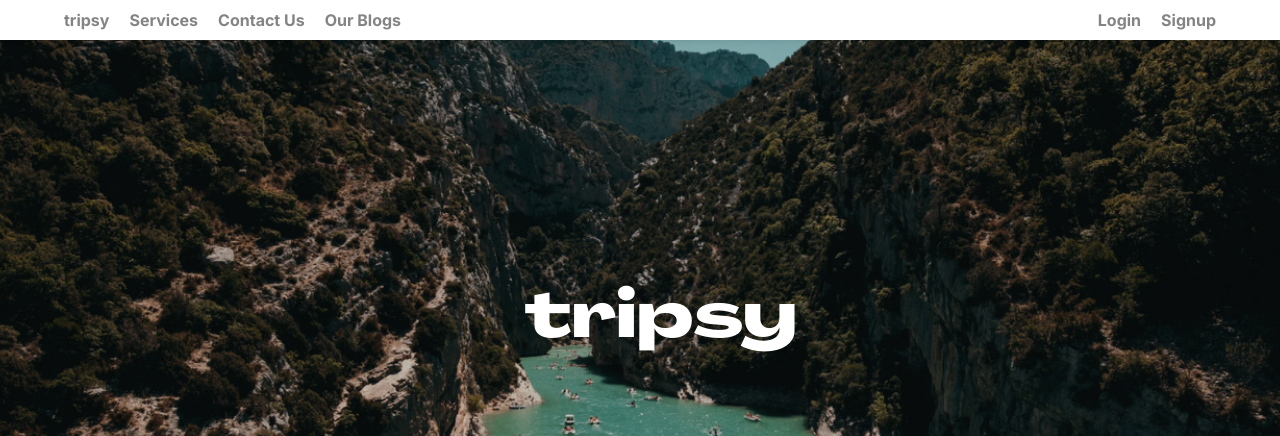
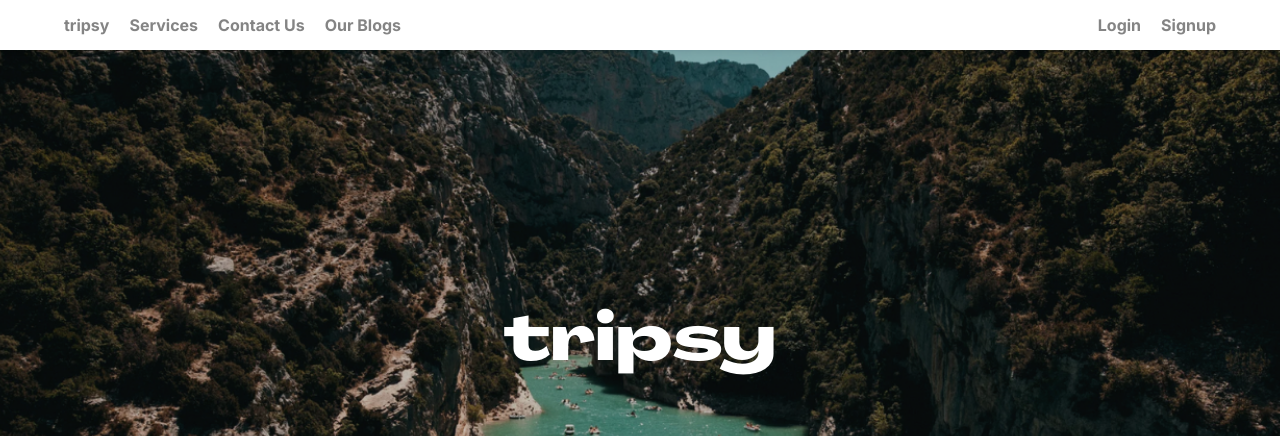
Before and after one commit to ritukanchi/fluffy-octo-giggle, a Next.js app in the folder trip/: page / in a window 1280 px wide. Shown: the top 436 px of the page. Built offline with nearby package versions, Linux system fonts and the light colour scheme; no server answers.

Commit message:
Fixed "tripsy" heading not centered

```diff
--- a/trip/src/app/globals.css
+++ b/trip/src/app/globals.css
@@ -134,10 +134,10 @@ body {
 .heading{
   font-family: 'Agrandir Grand Bold', sans-serif;
   position: absolute;
-  top:35%;
-  left:41%;
+  top: 43%;
+  left: 50%;
   font-weight: bold;
-  transform: (-50%, -50%);
+  transform: translate(-50%, -50%);
   font-size: 4rem; /* Adjust size as needed */
   color: white; /* Make text white */
   text-align: center;
@@ -224,6 +224,8 @@ body {
   width: 90%;
   max-width: 1200px;
   margin: 0 auto;
+  margin-top: 5px;
+  margin-bottom: 5px;
 color: white;
 }
 
```
